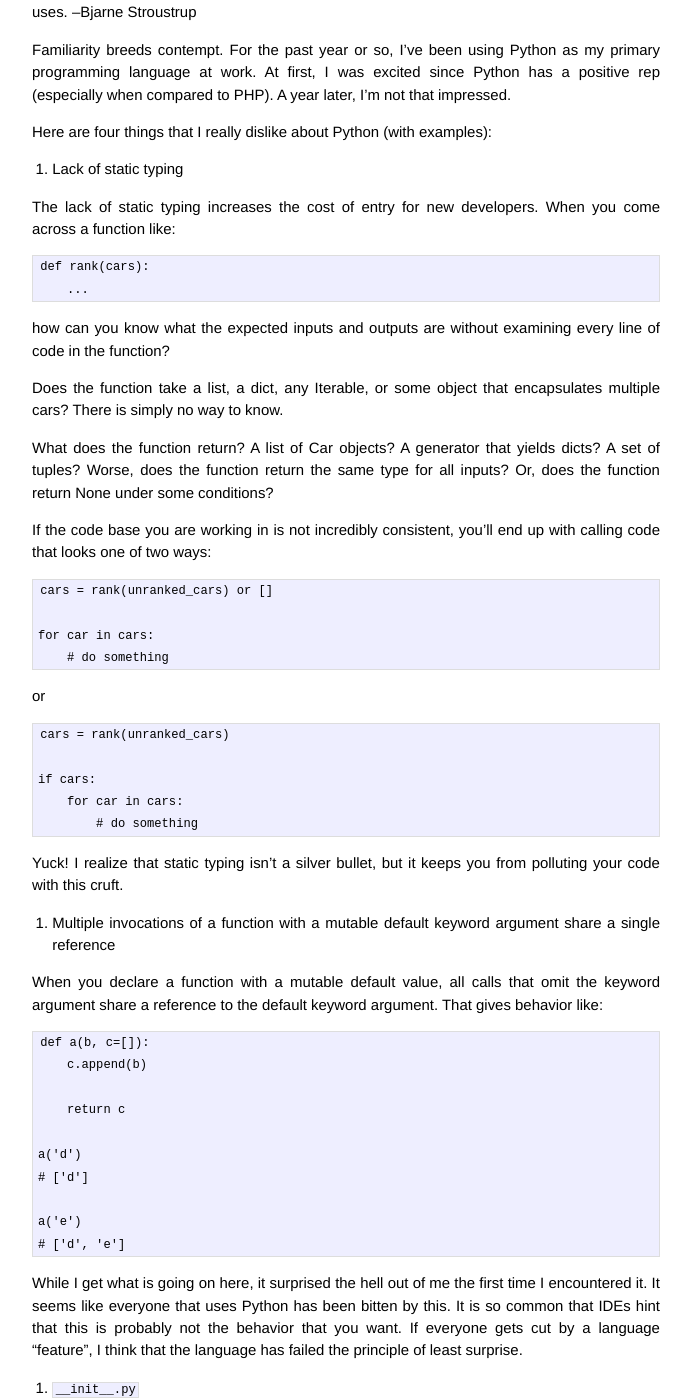
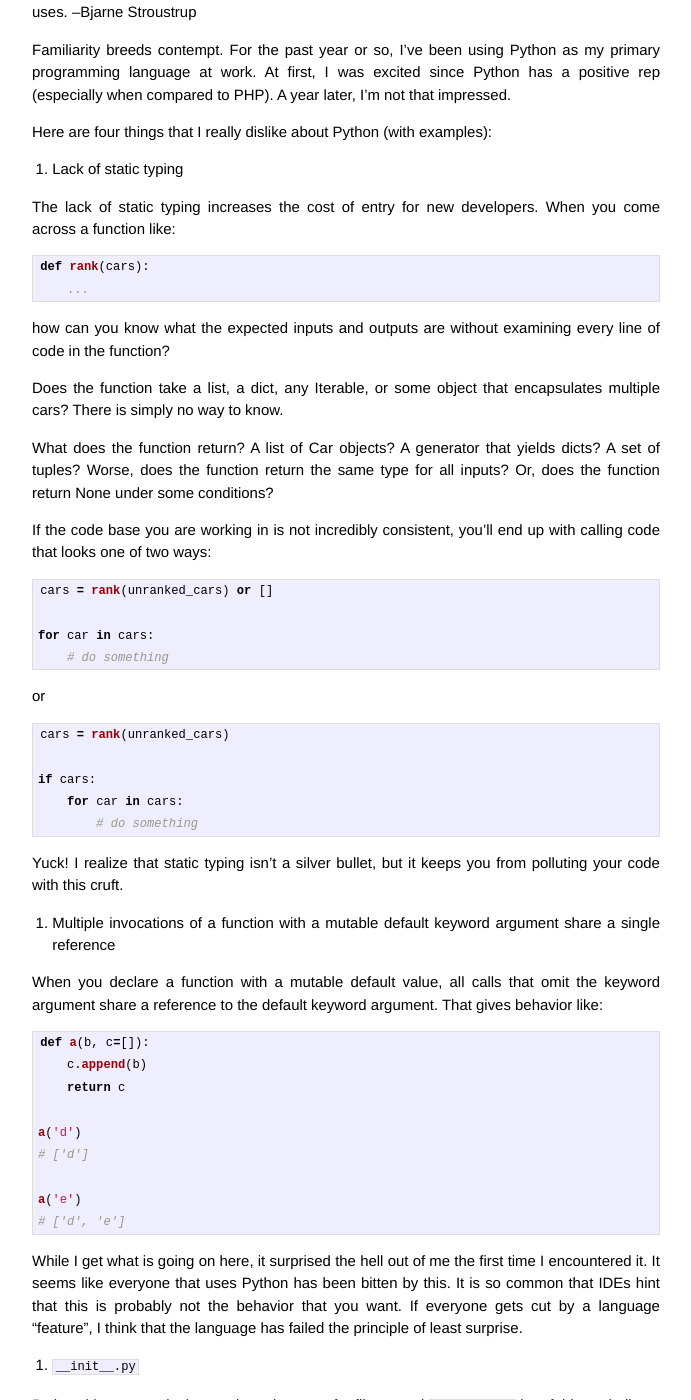
Before and after one commit to rynemccall/rynemccall.github.io, a Jekyll site: the page built from _posts/2014-08-12-Things-I-hate-about-Python.md, in a window 1280 px wide and 1400 px high, scrolled down 193 px. Shown: the whole window, without its empty margins (294-985 px from the left). Built offline with Jekyll 4.4.1, drawn with Linux system fonts in a browser that asks for light colours; Markdown is read by kramdown in place of the engine named in the settings; some of the changed text lies outside the part shown.

Commit message:
Highlight code examples

```diff
--- a/_posts/2014-08-12-Things-I-hate-about-Python.md
+++ b/_posts/2014-08-12-Things-I-hate-about-Python.md
@@ -16,8 +16,10 @@ Here are four things that I really dislike about Python (with examples):
 
 The lack of static typing increases the cost of entry for new developers. When you come across a function like:
 
-    def rank(cars):
-        ...
+{% highlight python %}
+def rank(cars):
+    ...
+{% endhighlight %}
 
 how can you know what the expected inputs and outputs are without examining every line of code in the function?
 
@@ -27,18 +29,22 @@ What does the function return? A list of Car objects? A generator that yields di
 
 If the code base you are working in is not incredibly consistent, you'll end up with calling code that looks one of two ways:
 
-    cars = rank(unranked_cars) or []
+{% highlight python %}
+cars = rank(unranked_cars) or []
 
-    for car in cars:
-        # do something
+for car in cars:
+    # do something
+{% endhighlight %}
 
 or
 
-    cars = rank(unranked_cars)
+{% highlight python %}
+cars = rank(unranked_cars)
 
-    if cars:
-        for car in cars:
-            # do something
+if cars:
+    for car in cars:
+        # do something
+{% endhighlight %}
 
 Yuck! I realize that static typing isn't a silver bullet, but it keeps you from polluting your code with this cruft.
 
@@ -46,16 +52,17 @@ Yuck! I realize that static typing isn't a silver bullet, but it keeps you from
 
 When you declare a function with a mutable default value, all calls that omit the keyword argument share a reference to the default keyword argument. That gives behavior like:
 
-    def a(b, c=[]):
-        c.append(b)
+{% highlight python %}
+def a(b, c=[]):
+    c.append(b)
+    return c
 
-        return c
+a('d')
+# ['d']
 
-    a('d')
-    # ['d']
-
-    a('e')
-    # ['d', 'e']
+a('e')
+# ['d', 'e']
+{% endhighlight %}
 
 While I get what is going on here, it surprised the hell out of me the first time I encountered it. It seems like everyone that uses Python has been bitten by this. It is so common that IDEs hint that this is probably not the behavior that you want. If everyone gets cut by a language "feature", I think that the language has failed the principle of least surprise.
 
@@ -69,11 +76,15 @@ My final gripe with Python has to be one of the most common gotchas. Everyone th
 
 But, even experienced developers can get bitten when changing a 2-tuple to a 1-tuple. Say you want to remove the d element from the value being passed to the b keyword argument in the function below. In all other languages and for all other collections and n-tuples where n > 2, you can (and by convention) probably do remove the last element and the proceeding comma.
 
-    a(b=(c, d))
+{% highlight python %}
+a(b=(c, d))
+{% endhighlight %}
 
 But, if you follow that convention here, you get:
 
-    a(b=(c))
+{% highlight python %}
+a(b=(c))
+{% endhighlight %}
 
 which passes the single value of c as the b keyword parameter instead of a 1-tuple and is probably not what you want.
 
```
